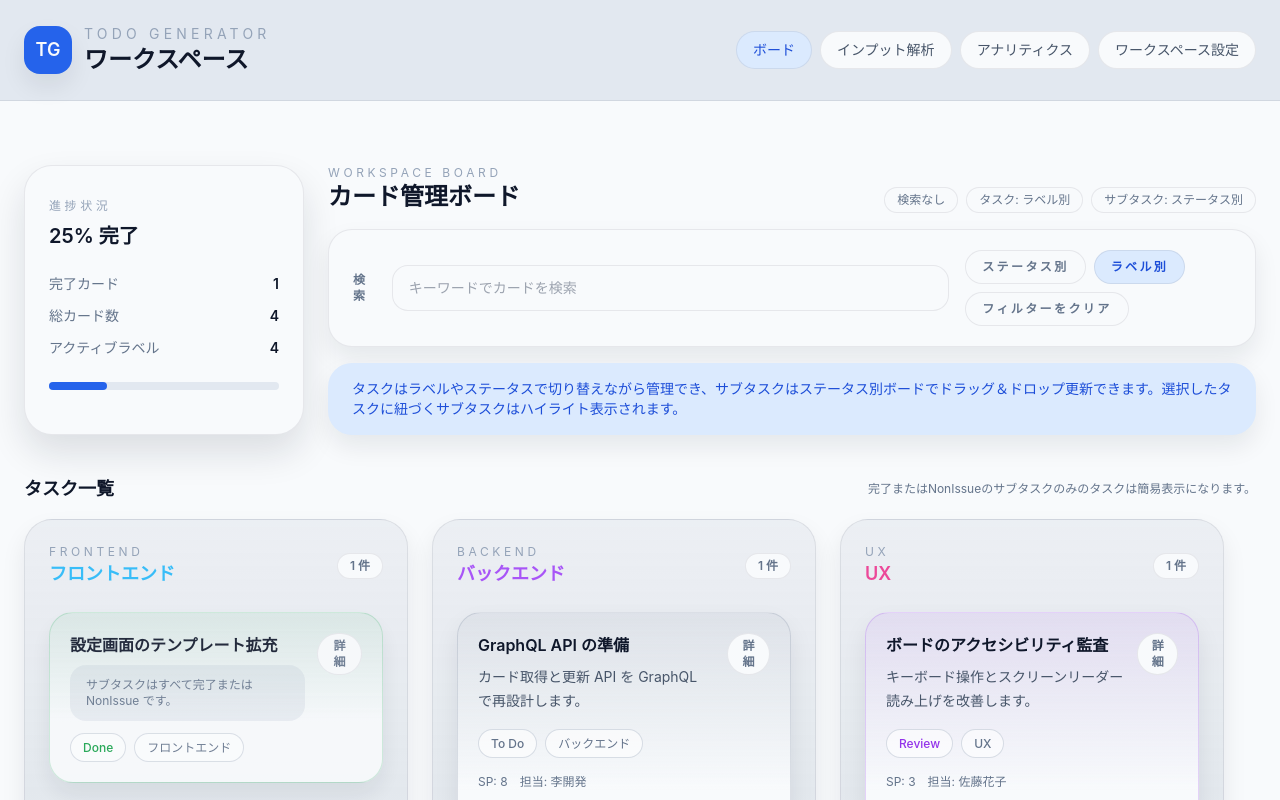
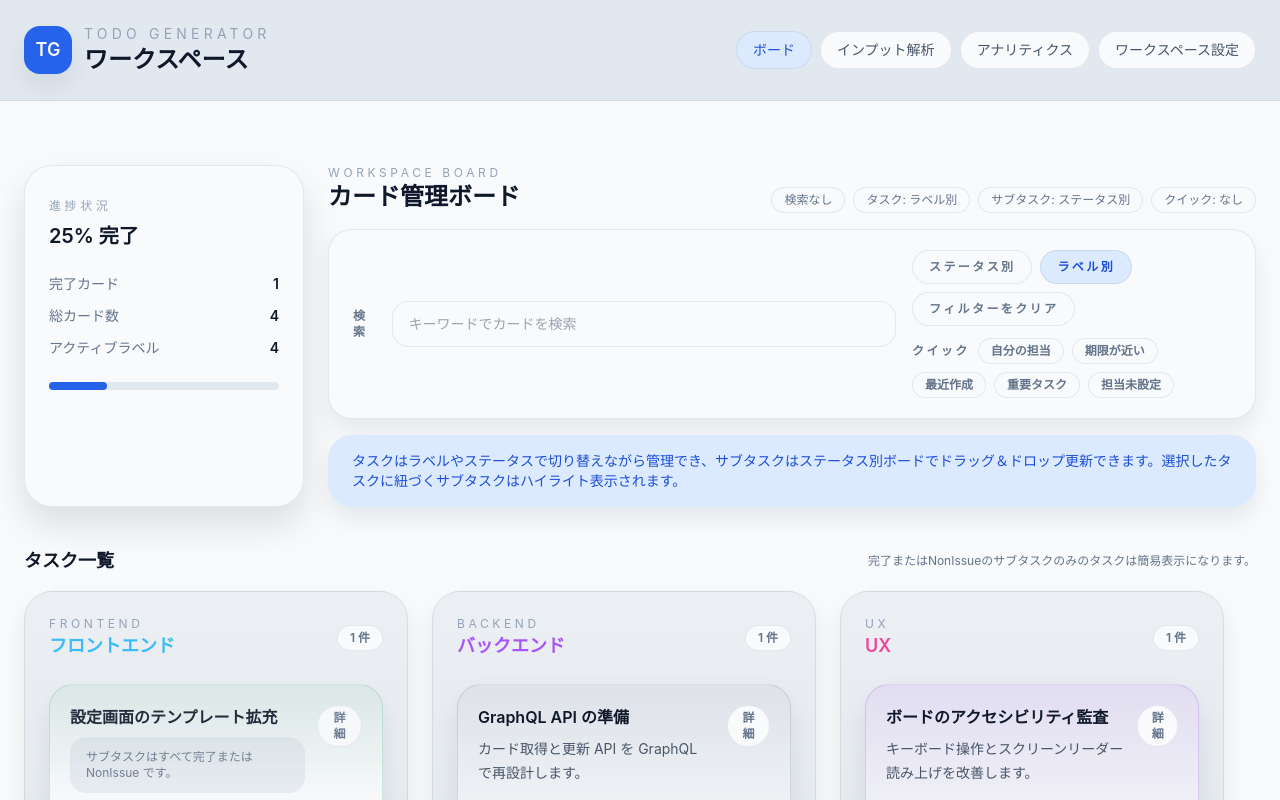
Before and after one commit to ist-h-i/todo-generator, an Angular app in the folder frontend/: page /board in a window 1280 px wide. Shown: the top 800 px of the page. Built offline with nearby package versions, Linux system fonts and the light colour scheme.

Commit message:
feat: add quick filters to board

```diff
--- a/frontend/src/app/core/models/board.ts
+++ b/frontend/src/app/core/models/board.ts
@@ -2,6 +2,16 @@
  * View grouping applied to the board.
  */
 export type BoardGrouping = 'status' | 'label';
+
+/**
+ * Quick filter categories available from the board toolbar.
+ */
+export type BoardQuickFilter =
+  | 'myAssignments'
+  | 'dueSoon'
+  | 'recentlyCreated'
+  | 'highPriority'
+  | 'noAssignee';
 
 /**
  * Filters available for board searching.
@@ -10,6 +20,7 @@ export interface BoardFilters {
   readonly search: string;
   readonly labelIds: readonly string[];
   readonly statusIds: readonly string[];
+  readonly quickFilters: readonly BoardQuickFilter[];
 }
 
 /**
--- a/frontend/src/app/core/models/card.ts
+++ b/frontend/src/app/core/models/card.ts
@@ -40,6 +40,7 @@ export interface Card {
   readonly templateId?: string | null;
   readonly priority: 'low' | 'medium' | 'high' | 'urgent';
   readonly storyPoints: number;
+  readonly createdAt: string;
   readonly startDate?: string;
   readonly dueDate?: string;
   readonly assignee?: string;
--- a/frontend/src/app/core/state/workspace-store.ts
+++ b/frontend/src/app/core/state/workspace-store.ts
@@ -73,6 +73,7 @@ const INITIAL_CARDS: Card[] = [
     templateId: 'ai-template',
     priority: 'high',
     storyPoints: 5,
+    createdAt: '2025-04-18T09:00:00.000Z',
     assignee: '田中太郎',
     confidence: 0.74,
     subtasks: buildSubtasks(['事例収集', '評価実験', 'レビュー共有']).map((subtask, index, list) =>
@@ -90,6 +91,7 @@ const INITIAL_CARDS: Card[] = [
     templateId: 'ux-template',
     priority: 'medium',
     storyPoints: 3,
+    createdAt: '2025-04-25T04:30:00.000Z',
     dueDate: '2025-04-30',
     assignee: '佐藤花子',
     subtasks: buildSubtasks(['想定シナリオ整理', 'VoiceOver テスト']),
@@ -105,7 +107,8 @@ const INITIAL_CARDS: Card[] = [
     templateId: null,
     priority: 'urgent',
     storyPoints: 8,
-    assignee: '李開発',
+    createdAt: '2025-05-01T01:15:00.000Z',
+    dueDate: '2025-05-12',
     subtasks: buildSubtasks(['スキーマ定義', 'Resolver 実装', 'E2E テスト']),
     comments: [],
     activities: [],
@@ -119,6 +122,7 @@ const INITIAL_CARDS: Card[] = [
     templateId: 'ai-template',
     priority: 'medium',
     storyPoints: 2,
+    createdAt: '2025-03-30T10:45:00.000Z',
     assignee: '田中太郎',
     subtasks: buildSubtasks(['UI 設計', 'ストア連携']).map((subtask) => ({
       ...subtask,
@@ -143,7 +147,12 @@ const INITIAL_FILTERS: BoardFilters = {
   search: '',
   labelIds: [],
   statusIds: [],
+  quickFilters: [],
 };
+
+const MS_PER_DAY = 24 * 60 * 60 * 1000;
+const QUICK_FILTER_RECENT_DAYS = 14;
+const QUICK_FILTER_DUE_SOON_DAYS = 7;
 
 type CardSuggestionPayload = {
   readonly title: string;
@@ -153,6 +162,7 @@ type CardSuggestionPayload = {
   readonly priority?: Card['priority'];
   readonly assignee?: string;
   readonly dueDate?: string;
+  readonly createdAt?: string;
   readonly originSuggestionId?: string;
   readonly initiativeId?: string;
   readonly confidence?: number;
@@ -221,8 +231,12 @@ export class WorkspaceStore {
   });
 
   private readonly filteredCardIds = computed(() => {
-    const { search, labelIds, statusIds } = this.filtersSignal();
+    const { search, labelIds, statusIds, quickFilters } = this.filtersSignal();
     const normalizedSearch = search.trim().toLowerCase();
+    const quickFilterSet = new Set(quickFilters);
+    const settings = this.settingsSignal();
+    const now = new Date();
+    const defaultAssignee = settings.defaultAssignee.trim().toLowerCase();
 
     return this.cardsSignal()
       .filter((card) => {
@@ -239,6 +253,60 @@ export class WorkspaceStore {
 
         if (statusIds.length > 0 && !statusIds.includes(card.statusId)) {
           return false;
+        }
+
+        if (quickFilterSet.size > 0) {
+          if (quickFilterSet.has('myAssignments')) {
+            const assignee = card.assignee?.trim().toLowerCase() ?? '';
+            if (!defaultAssignee || assignee !== defaultAssignee) {
+              return false;
+            }
+          }
+
+          if (quickFilterSet.has('noAssignee')) {
+            if ((card.assignee?.trim() ?? '').length > 0) {
+              return false;
+            }
+          }
+
+          if (quickFilterSet.has('highPriority')) {
+            if (card.priority !== 'high' && card.priority !== 'urgent') {
+              return false;
+            }
+          }
+
+          if (quickFilterSet.has('dueSoon')) {
+            if (!card.dueDate) {
+              return false;
+            }
+
+            const due = new Date(card.dueDate);
+            const dueTime = due.getTime();
+            if (Number.isNaN(dueTime)) {
+              return false;
+            }
+
+            const diffMs = dueTime - now.getTime();
+            const threshold = QUICK_FILTER_DUE_SOON_DAYS * MS_PER_DAY;
+            if (diffMs > threshold) {
+              return false;
+            }
+            if (diffMs < 0 && Math.abs(diffMs) > threshold) {
+              return false;
+            }
+          }
+
+          if (quickFilterSet.has('recentlyCreated')) {
+            const created = new Date(card.createdAt);
+            const createdTime = created.getTime();
+            if (Number.isNaN(createdTime)) {
+              return false;
+            }
+
+            if (now.getTime() - createdTime > QUICK_FILTER_RECENT_DAYS * MS_PER_DAY) {
+              return false;
+            }
+          }
         }
 
         return true;
@@ -439,6 +507,7 @@ export class WorkspaceStore {
       labelIds,
       priority: payload.priority ?? 'medium',
       storyPoints: payload.storyPoints ?? 3,
+      createdAt: payload.createdAt ?? new Date().toISOString(),
       assignee: payload.assignee ?? settings.defaultAssignee,
       dueDate: payload.dueDate,
       confidence: payload.confidence,
--- a/frontend/src/app/features/board/page.html
+++ b/frontend/src/app/features/board/page.html
@@ -36,6 +36,7 @@
             <span class="surface-pill px-3 py-1">{{ filtersSignal().search || '検索なし' }}</span>
             <span class="surface-pill px-3 py-1">タスク: {{ groupingLabelSignal() }}</span>
             <span class="surface-pill px-3 py-1">サブタスク: ステータス別</span>
+            <span class="surface-pill px-3 py-1">クイック: {{ quickFilterSummarySignal() }}</span>
           </div>
         </div>
       </header>
@@ -51,7 +52,8 @@
             (input)="updateSearch($any($event.target).value)"
           />
         </label>
-        <div class="flex min-w-0 flex-wrap items-center gap-2 text-xs">
+        <div class="flex min-w-0 flex-col gap-3 text-xs">
+          <div class="flex flex-wrap items-center gap-2 text-slate-500">
             <button
               type="button"
               class="surface-pill focus-ring px-4 py-2 text-xs font-semibold uppercase tracking-[0.2em] text-slate-500"
@@ -75,6 +77,22 @@
             >
               フィルターをクリア
             </button>
+          </div>
+          <div class="flex flex-wrap items-center gap-2">
+            <span class="text-xs font-semibold uppercase tracking-[0.2em] text-slate-500">クイック</span>
+            @for (filter of quickFilters; track filter.id) {
+              <button
+                type="button"
+                class="surface-pill focus-ring px-3 py-1 text-xs font-semibold text-slate-500"
+                [class.surface-primary-muted]="isQuickFilterActive(filter.id)"
+                [attr.aria-pressed]="isQuickFilterActive(filter.id)"
+                [title]="filter.description"
+                (click)="toggleQuickFilter(filter.id)"
+              >
+                {{ filter.label }}
+              </button>
+            }
+          </div>
         </div>
       </section>
       <p class="rounded-3xl bg-accent-muted px-6 py-4 text-sm text-accent-strong shadow-soft">
--- a/frontend/src/app/features/board/page.ts
+++ b/frontend/src/app/features/board/page.ts
@@ -6,6 +6,7 @@ import { WorkspaceStore } from '@core/state/workspace-store';
 import {
   BoardColumnView,
   BoardGrouping,
+  BoardQuickFilter,
   Card,
   Label,
   Status,
@@ -16,6 +17,44 @@ import {
 import { createSignalForm } from '@lib/forms/signal-forms';
 
 const DEFAULT_STATUS_COLOR = '#94a3b8';
+
+interface QuickFilterOption {
+  readonly id: BoardQuickFilter;
+  readonly label: string;
+  readonly description: string;
+}
+
+const QUICK_FILTER_OPTIONS: readonly QuickFilterOption[] = [
+  {
+    id: 'myAssignments',
+    label: '自分の担当',
+    description: 'ワークスペースのデフォルト担当者に割り当てられたカードだけを表示します。',
+  },
+  {
+    id: 'dueSoon',
+    label: '期限が近い',
+    description: '期限日が7日以内、または直近で期限切れのカードを抽出します。',
+  },
+  {
+    id: 'recentlyCreated',
+    label: '最近作成',
+    description: '直近14日以内に作成された新しいカードだけを表示します。',
+  },
+  {
+    id: 'highPriority',
+    label: '重要タスク',
+    description: '優先度が高または緊急に設定されたカードに絞り込みます。',
+  },
+  {
+    id: 'noAssignee',
+    label: '担当未設定',
+    description: '担当者がまだ割り当てられていないカードを見つけます。',
+  },
+];
+
+const QUICK_FILTER_LABEL_LOOKUP = new Map(
+  QUICK_FILTER_OPTIONS.map((option) => [option.id, option.label] as const),
+);
 
 type SubtaskStatus = Subtask['status'];
 
@@ -79,6 +118,7 @@ export class BoardPage {
   public readonly statusesSignal = computed(() => this.workspace.settings().statuses);
   public readonly labelsSignal = computed(() => this.workspace.settings().labels);
   public readonly templatesSignal = computed(() => this.workspace.settings().templates);
+  public readonly quickFilters = QUICK_FILTER_OPTIONS;
 
   public readonly cardsByIdSignal = computed<ReadonlyMap<string, Card>>(() => {
     const lookup = new Map<string, Card>();
@@ -157,6 +197,17 @@ export class BoardPage {
 
   public readonly searchForm = createSignalForm({ search: '' });
 
+  public readonly quickFilterSummarySignal = computed(() => {
+    const active = this.filtersSignal().quickFilters;
+    if (active.length === 0) {
+      return 'なし';
+    }
+
+    return active
+      .map((id) => QUICK_FILTER_LABEL_LOOKUP.get(id) ?? id)
+      .join(', ');
+  });
+
   /**
    * Applies a text search filter to the board.
    *
@@ -174,6 +225,20 @@ export class BoardPage {
     this.searchForm.reset({ search: '' });
     this.workspace.resetFilters();
   };
+
+  public readonly toggleQuickFilter = (filter: BoardQuickFilter): void => {
+    const current = new Set(this.filtersSignal().quickFilters);
+    if (current.has(filter)) {
+      current.delete(filter);
+    } else {
+      current.add(filter);
+    }
+
+    this.workspace.updateFilters({ quickFilters: Array.from(current) });
+  };
+
+  public readonly isQuickFilterActive = (filter: BoardQuickFilter): boolean =>
+    this.filtersSignal().quickFilters.includes(filter);
 
   public readonly selectGrouping = (grouping: BoardGrouping): void => {
     this.workspace.setGrouping(grouping);
```
Lines whose indentation alone changed are shown as unchanged.
